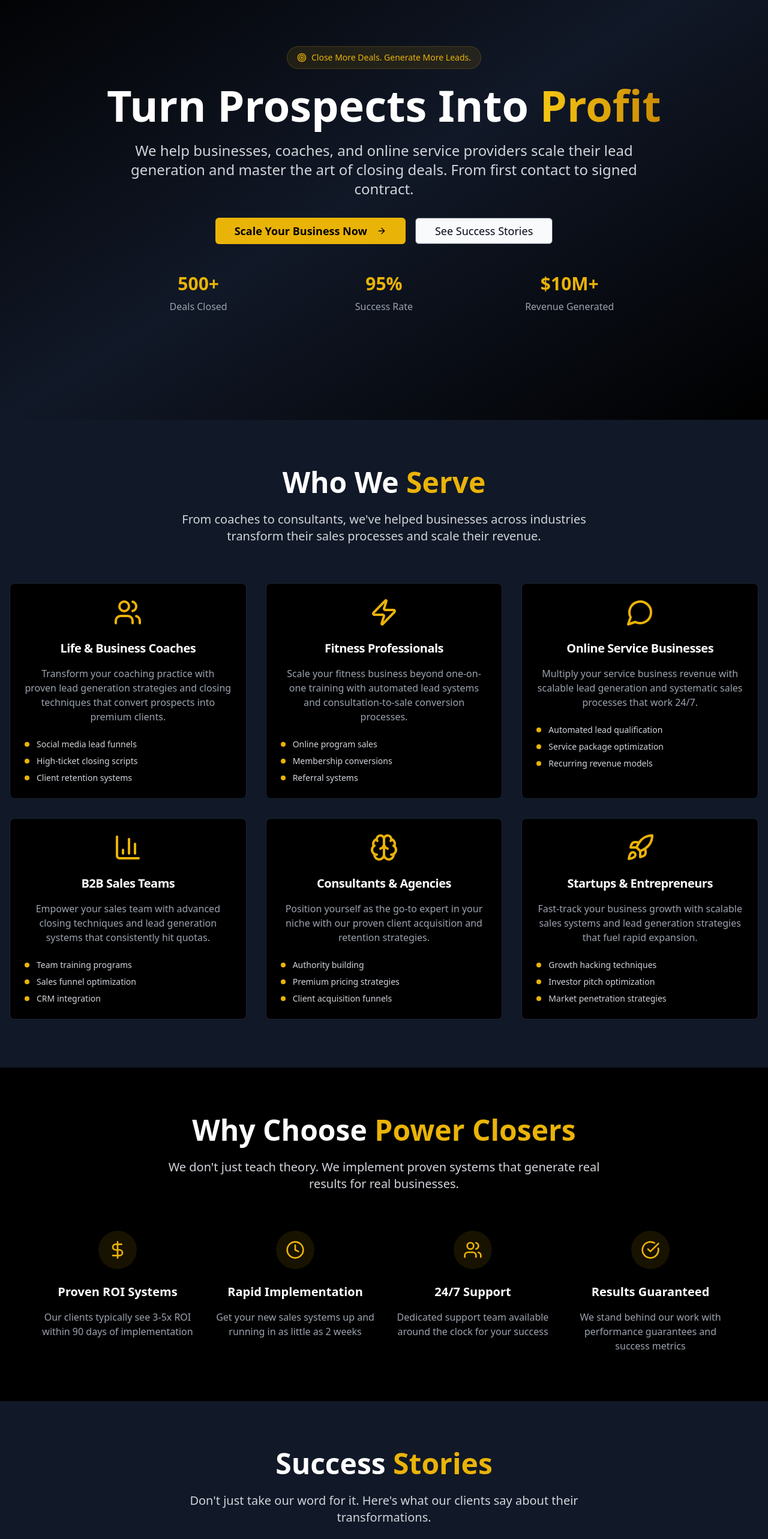
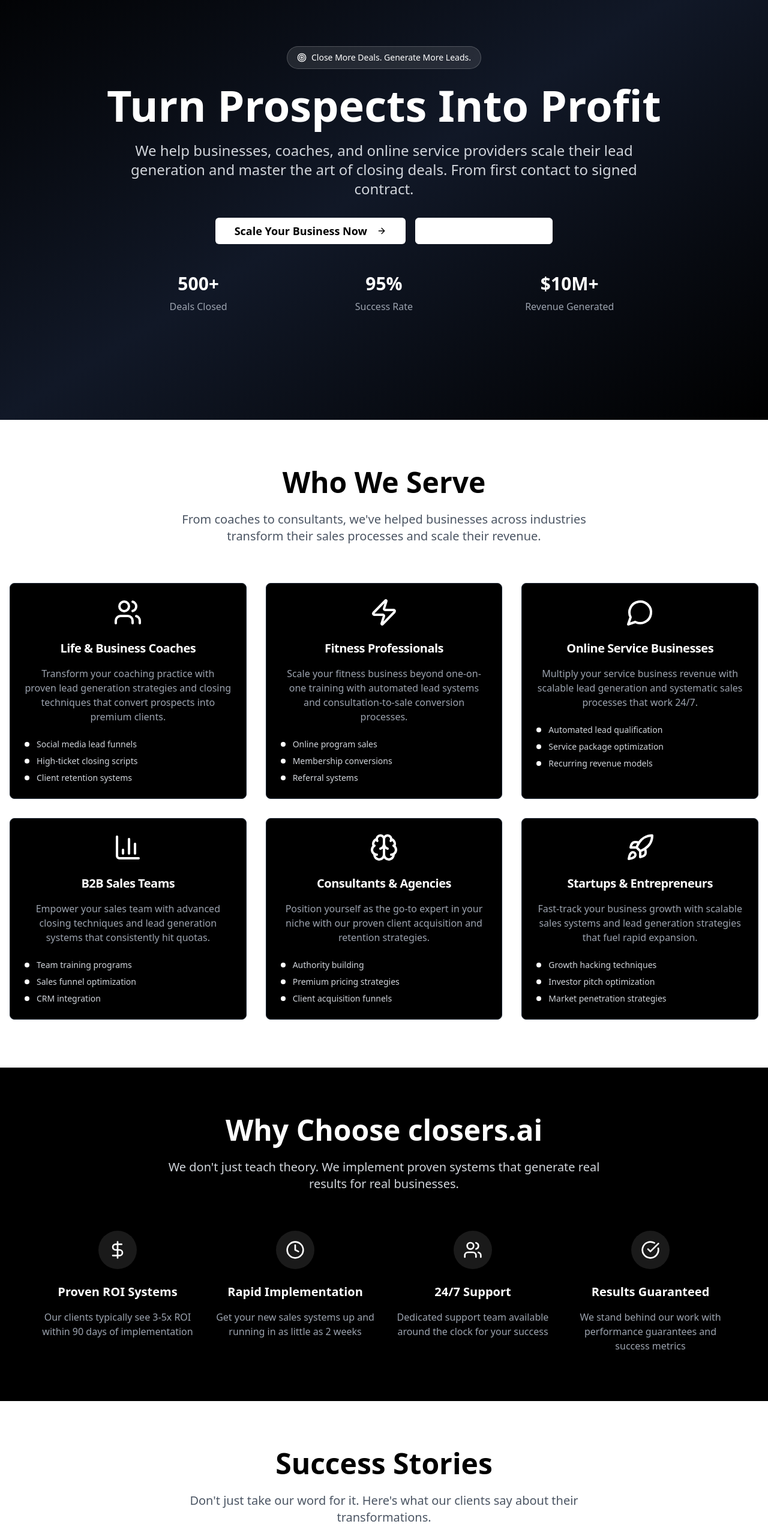
Before and after one commit to ronniehere/dealsai-2, a React (Vite) app: page / in a window 1280 px wide. Shown: the part 100-2666 px from the top of the page at 60% size. Built offline with nearby package versions, Linux system fonts and the light colour scheme.

Commit message:
Refactor: Apply black and white colors
Update the color scheme to black and white and change the company name to closers.ai.

```diff
--- a/src/components/Features.tsx
+++ b/src/components/Features.tsx
@@ -4,22 +4,22 @@ import { CheckCircle, DollarSign, Clock, Users } from "lucide-react";
 const Features = () => {
   const features = [
     {
-      icon: <DollarSign className="w-8 h-8 text-yellow-500" />,
+      icon: <DollarSign className="w-8 h-8 text-white" />,
       title: "Proven ROI Systems",
       description: "Our clients typically see 3-5x ROI within 90 days of implementation"
     },
     {
-      icon: <Clock className="w-8 h-8 text-yellow-500" />,
+      icon: <Clock className="w-8 h-8 text-white" />,
       title: "Rapid Implementation",
       description: "Get your new sales systems up and running in as little as 2 weeks"
     },
     {
-      icon: <Users className="w-8 h-8 text-yellow-500" />,
+      icon: <Users className="w-8 h-8 text-white" />,
       title: "24/7 Support",
       description: "Dedicated support team available around the clock for your success"
     },
     {
-      icon: <CheckCircle className="w-8 h-8 text-yellow-500" />,
+      icon: <CheckCircle className="w-8 h-8 text-white" />,
       title: "Results Guaranteed",
       description: "We stand behind our work with performance guarantees and success metrics"
     }
@@ -30,7 +30,7 @@ const Features = () => {
       <div className="max-w-6xl mx-auto">
         <div className="text-center mb-16">
           <h2 className="text-4xl md:text-5xl font-bold text-white mb-6">
-            Why Choose <span className="text-yellow-500">Power Closers</span>
+            Why Choose <span className="text-white">closers.ai</span>
           </h2>
           <p className="text-xl text-gray-300 max-w-3xl mx-auto">
             We don't just teach theory. We implement proven systems that generate real results for real businesses.
@@ -41,7 +41,7 @@ const Features = () => {
           {features.map((feature, index) => (
             <div key={index} className="text-center group">
               <div className="mb-6 flex justify-center">
-                <div className="p-4 bg-yellow-500/10 rounded-full group-hover:bg-yellow-500/20 transition-colors duration-300">
+                <div className="p-4 bg-white/10 rounded-full group-hover:bg-white/20 transition-colors duration-300">
                   {feature.icon}
                 </div>
               </div>
--- a/src/components/Footer.tsx
+++ b/src/components/Footer.tsx
@@ -1,16 +1,17 @@
+
 import { Mail, Phone, MapPin, Linkedin, Twitter } from "lucide-react";
 
 const Footer = () => {
   const handleLinkedInClick = () => {
-    window.open('https://linkedin.com/company/powerclosers', '_blank');
+    window.open('https://linkedin.com/company/closersai', '_blank');
   };
 
   const handleTwitterClick = () => {
-    window.open('https://twitter.com/power_closers', '_blank');
+    window.open('https://twitter.com/closers_ai', '_blank');
   };
 
   const handleEmailClick = () => {
-    window.location.href = 'mailto:hello@powerclosers.com';
+    window.location.href = 'mailto:hello@closers.ai';
   };
 
   const handlePhoneClick = () => {
@@ -23,7 +24,7 @@ const Footer = () => {
         <div className="grid grid-cols-1 md:grid-cols-4 gap-8 mb-12">
           <div className="col-span-1 md:col-span-2">
             <h3 className="text-2xl font-bold text-white mb-4">
-              Power <span className="text-yellow-500">Closers</span>
+              closers.ai
             </h3>
             <p className="text-gray-400 mb-6 max-w-md">
               The premier sales consulting firm helping businesses, coaches, and entrepreneurs
@@ -31,16 +32,16 @@ const Footer = () => {
             </p>
             <div className="flex space-x-4">
               <div
-                className="p-2 bg-gray-800 rounded-lg hover:bg-yellow-500 transition-colors cursor-pointer"
+                className="p-2 bg-gray-800 rounded-lg hover:bg-white hover:text-black transition-colors cursor-pointer"
                 onClick={handleLinkedInClick}
               >
-                <Linkedin className="w-5 h-5 text-white" />
+                <Linkedin className="w-5 h-5 text-white hover:text-black" />
               </div>
               <div
-                className="p-2 bg-gray-800 rounded-lg hover:bg-yellow-500 transition-colors cursor-pointer"
+                className="p-2 bg-gray-800 rounded-lg hover:bg-white hover:text-black transition-colors cursor-pointer"
                 onClick={handleTwitterClick}
               >
-                <Twitter className="w-5 h-5 text-white" />
+                <Twitter className="w-5 h-5 text-white hover:text-black" />
               </div>
             </div>
           </div>
@@ -48,27 +49,27 @@ const Footer = () => {
           <div>
             <h4 className="text-white font-semibold mb-4">Services</h4>
             <ul className="space-y-2 text-gray-400">
-              <li className="hover:text-yellow-500 cursor-pointer">Lead Generation</li>
-              <li className="hover:text-yellow-500 cursor-pointer">Sales Training</li>
-              <li className="hover:text-yellow-500 cursor-pointer">Closing Systems</li>
-              <li className="hover:text-yellow-500 cursor-pointer">CRM Setup</li>
-              <li className="hover:text-yellow-500 cursor-pointer">Sales Funnels</li>
+              <li className="hover:text-white cursor-pointer">Lead Generation</li>
+              <li className="hover:text-white cursor-pointer">Sales Training</li>
+              <li className="hover:text-white cursor-pointer">Closing Systems</li>
+              <li className="hover:text-white cursor-pointer">CRM Setup</li>
+              <li className="hover:text-white cursor-pointer">Sales Funnels</li>
             </ul>
           </div>
 
           <div>
             <h4 className="text-white font-semibold mb-4">Contact</h4>
             <ul className="space-y-3 text-gray-400">
-              <li className="flex items-center cursor-pointer hover:text-yellow-500" onClick={handlePhoneClick}>
-                <Phone className="w-4 h-4 mr-3 text-yellow-500" />
+              <li className="flex items-center cursor-pointer hover:text-white" onClick={handlePhoneClick}>
+                <Phone className="w-4 h-4 mr-3 text-white" />
                 (555) 123-CLOSE
               </li>
-              <li className="flex items-center cursor-pointer hover:text-yellow-500" onClick={handleEmailClick}>
-                <Mail className="w-4 h-4 mr-3 text-yellow-500" />
-                hello@powerclosers.com
+              <li className="flex items-center cursor-pointer hover:text-white" onClick={handleEmailClick}>
+                <Mail className="w-4 h-4 mr-3 text-white" />
+                hello@closers.ai
               </li>
               <li className="flex items-center">
-                <MapPin className="w-4 h-4 mr-3 text-yellow-500" />
+                <MapPin className="w-4 h-4 mr-3 text-white" />
                 New York, NY
               </li>
             </ul>
@@ -77,7 +78,7 @@ const Footer = () => {
 
         <div className="border-t border-gray-800 pt-8 text-center">
           <p className="text-gray-500">
-            © 2024 Power Closers. All rights reserved. | Privacy Policy | Terms of Service
+            © 2024 closers.ai. All rights reserved. | Privacy Policy | Terms of Service
           </p>
         </div>
       </div>
--- a/src/components/Header.tsx
+++ b/src/components/Header.tsx
@@ -3,7 +3,7 @@ const Header = () => {
   return (
     <div className="absolute top-0 left-0 z-50 p-6">
       <div className="text-2xl font-bold text-white">
-        Power <span className="text-yellow-500">Closers</span>
+        closers.ai
       </div>
     </div>
   );
--- a/src/components/Hero.tsx
+++ b/src/components/Hero.tsx
@@ -1,3 +1,4 @@
+
 import { Button } from "@/components/ui/button";
 import { ArrowRight, Target, TrendingUp } from "lucide-react";
 
@@ -23,13 +24,13 @@ const Hero = () => {
     <section className="min-h-screen bg-gradient-to-br from-black via-gray-900 to-black flex items-center justify-center px-4 py-20">
       <div className="max-w-6xl mx-auto text-center">
         <div className="mb-8">
-          <div className="inline-flex items-center px-4 py-2 bg-yellow-500/10 border border-yellow-500/20 rounded-full mb-6">
-            <Target className="w-4 h-4 text-yellow-500 mr-2" />
-            <span className="text-yellow-500 text-sm font-medium">Close More Deals. Generate More Leads.</span>
+          <div className="inline-flex items-center px-4 py-2 bg-white/10 border border-white/20 rounded-full mb-6">
+            <Target className="w-4 h-4 text-white mr-2" />
+            <span className="text-white text-sm font-medium">Close More Deals. Generate More Leads.</span>
           </div>
           <h1 className="text-5xl md:text-7xl font-bold text-white mb-6 leading-tight">
             Turn Prospects Into
-            <span className="text-transparent bg-clip-text bg-gradient-to-r from-yellow-400 to-yellow-600"> Profit</span>
+            <span className="text-white"> Profit</span>
           </h1>
           <p className="text-xl md:text-2xl text-gray-300 mb-8 max-w-4xl mx-auto leading-relaxed">
             We help businesses, coaches, and online service providers scale their lead generation and master the art of closing deals.
@@ -40,7 +41,7 @@ const Hero = () => {
         <div className="flex flex-col sm:flex-row gap-4 justify-center items-center mb-12">
           <Button
             size="lg"
-            className="bg-yellow-500 hover:bg-yellow-600 text-black font-semibold px-8 py-4 text-lg"
+            className="bg-white hover:bg-gray-200 text-black font-semibold px-8 py-4 text-lg"
             onClick={handleScaleBusinessClick}
           >
             Scale Your Business Now
@@ -49,7 +50,7 @@ const Hero = () => {
           <Button
             variant="outline"
             size="lg"
-            className="border-gray-600 px-8 py-4 text-lg text-slate-950 bg-gray-50"
+            className="border-white text-white hover:bg-white/10 px-8 py-4 text-lg"
             onClick={handleSuccessStoriesClick}
           >
             See Success Stories
@@ -58,15 +59,15 @@ const Hero = () => {
 
         <div className="grid grid-cols-1 md:grid-cols-3 gap-8 max-w-4xl mx-auto">
           <div className="text-center">
-            <div className="text-3xl font-bold text-yellow-500 mb-2">500+</div>
+            <div className="text-3xl font-bold text-white mb-2">500+</div>
             <div className="text-gray-400">Deals Closed</div>
           </div>
           <div className="text-center">
-            <div className="text-3xl font-bold text-yellow-500 mb-2">95%</div>
+            <div className="text-3xl font-bold text-white mb-2">95%</div>
             <div className="text-gray-400">Success Rate</div>
           </div>
           <div className="text-center">
-            <div className="text-3xl font-bold text-yellow-500 mb-2">$10M+</div>
+            <div className="text-3xl font-bold text-white mb-2">$10M+</div>
             <div className="text-gray-400">Revenue Generated</div>
           </div>
         </div>
--- a/src/components/Services.tsx
+++ b/src/components/Services.tsx
@@ -5,37 +5,37 @@ import { Users, Zap, MessageCircle, BarChart3, Brain, Rocket } from "lucide-reac
 const Services = () => {
   const services = [
     {
-      icon: <Users className="w-12 h-12 text-yellow-500" />,
+      icon: <Users className="w-12 h-12 text-white" />,
       title: "Life & Business Coaches",
       description: "Transform your coaching practice with proven lead generation strategies and closing techniques that convert prospects into premium clients.",
       benefits: ["Social media lead funnels", "High-ticket closing scripts", "Client retention systems"]
     },
     {
-      icon: <Zap className="w-12 h-12 text-yellow-500" />,
+      icon: <Zap className="w-12 h-12 text-white" />,
       title: "Fitness Professionals",
       description: "Scale your fitness business beyond one-on-one training with automated lead systems and consultation-to-sale conversion processes.",
       benefits: ["Online program sales", "Membership conversions", "Referral systems"]
     },
     {
-      icon: <MessageCircle className="w-12 h-12 text-yellow-500" />,
+      icon: <MessageCircle className="w-12 h-12 text-white" />,
       title: "Online Service Businesses",
       description: "Multiply your service business revenue with scalable lead generation and systematic sales processes that work 24/7.",
       benefits: ["Automated lead qualification", "Service package optimization", "Recurring revenue models"]
     },
     {
-      icon: <BarChart3 className="w-12 h-12 text-yellow-500" />,
+      icon: <BarChart3 className="w-12 h-12 text-white" />,
       title: "B2B Sales Teams",
       description: "Empower your sales team with advanced closing techniques and lead generation systems that consistently hit quotas.",
       benefits: ["Team training programs", "Sales funnel optimization", "CRM integration"]
     },
     {
-      icon: <Brain className="w-12 h-12 text-yellow-500" />,
+      icon: <Brain className="w-12 h-12 text-white" />,
       title: "Consultants & Agencies",
       description: "Position yourself as the go-to expert in your niche with our proven client acquisition and retention strategies.",
       benefits: ["Authority building", "Premium pricing strategies", "Client acquisition funnels"]
     },
     {
-      icon: <Rocket className="w-12 h-12 text-yellow-500" />,
+      icon: <Rocket className="w-12 h-12 text-white" />,
       title: "Startups & Entrepreneurs",
       description: "Fast-track your business growth with scalable sales systems and lead generation strategies that fuel rapid expansion.",
       benefits: ["Growth hacking techniques", "Investor pitch optimization", "Market penetration strategies"]
@@ -43,13 +43,13 @@ const Services = () => {
   ];
 
   return (
-    <section className="bg-gray-900 py-20 px-4">
+    <section className="bg-white py-20 px-4">
       <div className="max-w-7xl mx-auto">
         <div className="text-center mb-16">
-          <h2 className="text-4xl md:text-5xl font-bold text-white mb-6">
-            Who We <span className="text-yellow-500">Serve</span>
+          <h2 className="text-4xl md:text-5xl font-bold text-black mb-6">
+            Who We <span className="text-black">Serve</span>
           </h2>
-          <p className="text-xl text-gray-300 max-w-3xl mx-auto">
+          <p className="text-xl text-gray-600 max-w-3xl mx-auto">
             From coaches to consultants, we've helped businesses across industries
             transform their sales processes and scale their revenue.
           </p>
@@ -57,7 +57,7 @@ const Services = () => {
 
         <div className="grid grid-cols-1 md:grid-cols-2 lg:grid-cols-3 gap-8">
           {services.map((service, index) => (
-            <Card key={index} className="bg-black border-gray-800 hover:border-yellow-500/50 transition-all duration-300 hover:scale-105">
+            <Card key={index} className="bg-black border-gray-800 hover:border-white/50 transition-all duration-300 hover:scale-105">
               <CardHeader className="text-center pb-4">
                 <div className="mx-auto mb-4">{service.icon}</div>
                 <CardTitle className="text-white text-xl mb-3">{service.title}</CardTitle>
@@ -67,7 +67,7 @@ const Services = () => {
                 <ul className="space-y-2">
                   {service.benefits.map((benefit, idx) => (
                     <li key={idx} className="text-gray-300 text-sm flex items-center">
-                      <div className="w-2 h-2 bg-yellow-500 rounded-full mr-3"></div>
+                      <div className="w-2 h-2 bg-white rounded-full mr-3"></div>
                       {benefit}
                     </li>
                   ))}
--- a/src/components/Testimonials.tsx
+++ b/src/components/Testimonials.tsx
@@ -1,3 +1,4 @@
+
 import { Card, CardContent } from "@/components/ui/card";
 import { Star, Quote } from "lucide-react";
 
@@ -30,28 +31,28 @@ const Testimonials = () => {
   ];
 
   return (
-    <section id="testimonials-section" className="bg-gray-900 py-20 px-4">
+    <section id="testimonials-section" className="bg-white py-20 px-4">
       <div className="max-w-6xl mx-auto">
         <div className="text-center mb-16">
-          <h2 className="text-4xl md:text-5xl font-bold text-white mb-6">
-            Success <span className="text-yellow-500">Stories</span>
+          <h2 className="text-4xl md:text-5xl font-bold text-black mb-6">
+            Success <span className="text-black">Stories</span>
           </h2>
-          <p className="text-xl text-gray-300 max-w-3xl mx-auto">
+          <p className="text-xl text-gray-600 max-w-3xl mx-auto">
             Don't just take our word for it. Here's what our clients say about their transformations.
           </p>
         </div>
 
         <div className="grid grid-cols-1 md:grid-cols-2 lg:grid-cols-3 gap-8">
           {testimonials.map((testimonial, index) => (
-            <Card key={index} className="bg-black border-gray-800 hover:border-yellow-500/50 transition-all duration-300">
+            <Card key={index} className="bg-black border-gray-800 hover:border-white/50 transition-all duration-300">
               <CardContent className="p-8">
                 <div className="mb-6">
-                  <Quote className="w-8 h-8 text-yellow-500 mb-4" />
+                  <Quote className="w-8 h-8 text-white mb-4" />
                   <p className="text-gray-300 text-lg leading-relaxed mb-6">"{testimonial.content}"</p>
 
                   <div className="flex items-center mb-4">
                     {[...Array(testimonial.rating)].map((_, i) => (
-                      <Star key={i} className="w-5 h-5 text-yellow-500 fill-current" />
+                      <Star key={i} className="w-5 h-5 text-white fill-current" />
                     ))}
                   </div>
                 </div>
@@ -62,8 +63,8 @@ const Testimonials = () => {
                     <p className="text-gray-400">{testimonial.role}</p>
                     <p className="text-gray-500 text-sm">{testimonial.company}</p>
                   </div>
-                  <div className="bg-yellow-500/10 px-3 py-2 rounded-lg">
-                    <p className="text-yellow-500 font-semibold text-sm">{testimonial.revenue}</p>
+                  <div className="bg-white/10 px-3 py-2 rounded-lg">
+                    <p className="text-white font-semibold text-sm">{testimonial.revenue}</p>
                   </div>
                 </div>
               </CardContent>
```
Also changed, not shown: src/components/CTA.tsx (+4 -4 lines).
